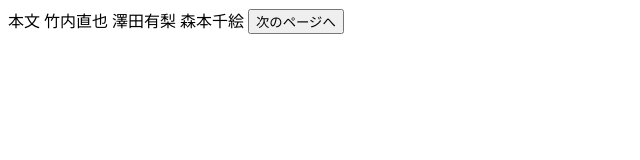
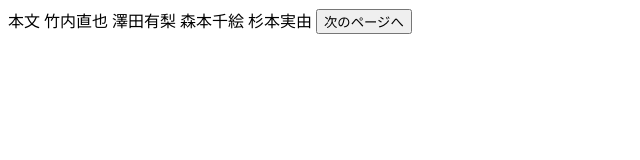
Before and after one commit to miyamired/it_intern, a plain HTML site: page index.html in a window 1280 px wide. Shown: the whole page, without its empty margins (0-640 px from the left). Drawn offline with Linux system fonts and the light colour scheme.

Commit message:
Update index.html

```diff
--- a/index.html
+++ b/index.html
@@ -8,6 +8,7 @@
 竹内直也
 澤田有梨
 森本千絵
+杉本実由
   <button>次のページへ</button>
 </body>
 </html>
```
